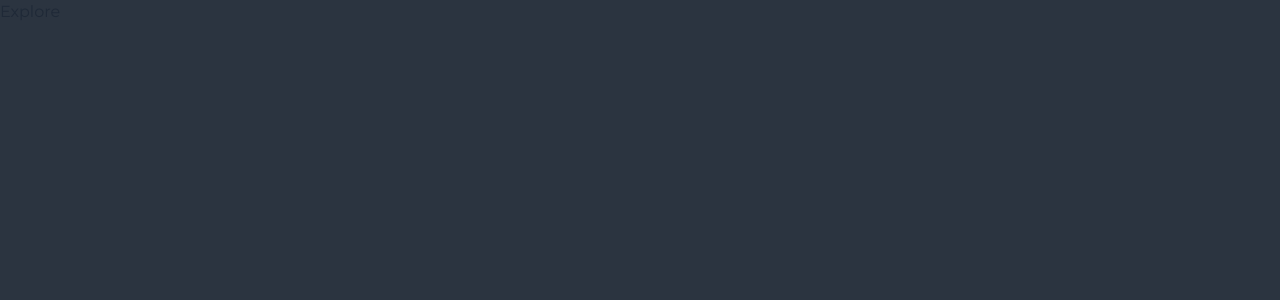
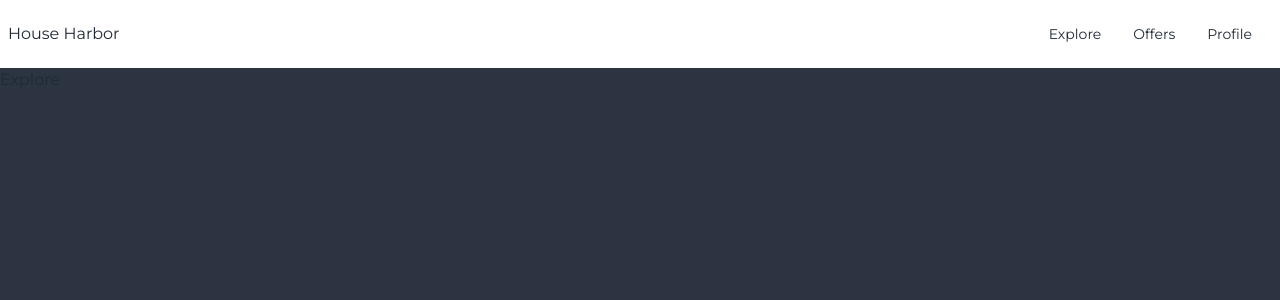
Before and after one commit to Radexman/house-harbor, a React (Vite) app: page / in a window 1280 px wide. Shown: the top 300 px of the page. Built offline with nearby package versions, Linux system fonts and the light colour scheme.

Commit message:
Navbar Scaffold

```diff
--- a/src/App.tsx
+++ b/src/App.tsx
@@ -4,11 +4,15 @@ import Offers from './pages/Offers/Offers';
 import SignIn from './pages/SignIn/SignIn';
 import SignUp from './pages/SignUp/SignUp';
 import ForgotPassword from './pages/ForgotPassword/ForgotPassword';
+import Navbar from './components/layout/Navbar/Navbar';
+import ScrollToTop from './components/ScrollToTop';
 import NotFound from './pages/NotFound/NotFound';
 
 function App() {
   return (
     <div className="min-h-screen bg-neutral">
+      <ScrollToTop />
+      <Navbar />
       <Routes>
         <Route path="/" element={<Explore />} />
         <Route path="/offers" element={<Offers />} />
--- /dev/null
+++ b/src/components/ScrollToTop.tsx
@@ -0,0 +1,14 @@
+import { useLocation } from 'react-router-dom';
+import { useEffect } from 'react';
+
+function ScrollToTop() {
+  const { pathname } = useLocation();
+
+  useEffect(() => {
+    window.scrollTo(0, 0);
+  }, [pathname]);
+
+  return <div />;
+}
+
+export default ScrollToTop;
--- /dev/null
+++ b/src/components/layout/Navbar/Navbar.tsx
@@ -0,0 +1,28 @@
+import { useNavigate, useLocation, Link } from 'react-router-dom';
+
+function Navbar() {
+  return (
+    <nav className="navbar bg-base-100">
+      <div className="flex-1">
+        <Link to="/">
+          <span>House Harbor</span>
+        </Link>
+      </div>
+      <div className="flex-none">
+        <ul className="menu menu-horizontal px-1">
+          <li>
+            <Link to="/">Explore</Link>
+          </li>
+          <li>
+            <Link to="/offers">Offers</Link>
+          </li>
+          <li>
+            <Link to="/profile">Profile</Link>
+          </li>
+        </ul>
+      </div>
+    </nav>
+  );
+}
+
+export default Navbar;
```
